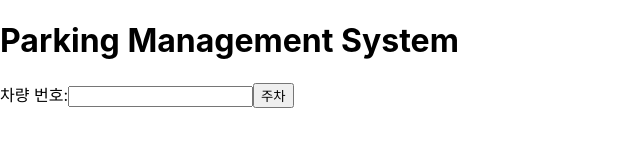
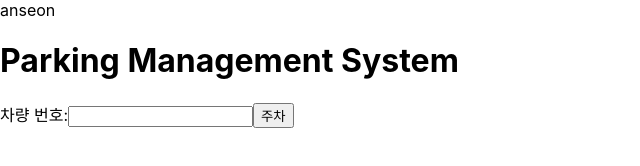
Before and after one commit to anseonjang/build2, a plain HTML site: page index.html in a window 1280 px wide. Shown: the whole page, without its empty margins (0-640 px from the left). Drawn offline with Linux system fonts and the light colour scheme.

Commit message:
Update index.html

```diff
--- a/index.html
+++ b/index.html
@@ -1 +1 @@
-<!doctype html><html lang="en"><head><meta charset="utf-8"/><link rel="icon" href="/favicon.ico"/><meta name="viewport" content="width=device-width,initial-scale=1"/><meta name="theme-color" content="#000000"/><meta name="description" content="Web site created using create-react-app"/><link rel="apple-touch-icon" href="/logo192.png"/><link rel="manifest" href="/manifest.json"/><title>React App</title><script defer="defer" src="/static/js/main.f520645c.js"></script><link href="/static/css/main.e6c13ad2.css" rel="stylesheet"></head><body><noscript>You need to enable JavaScript to run this app.</noscript><div id="root"></div></body></html>
+<!doctype html><html lang="en"><head><meta charset="utf-8"/><link rel="icon" href="/favicon.ico"/><meta name="viewport" content="width=device-width,initial-scale=1"/><meta name="theme-color" content="#000000"/><meta name="description" content="Web site created using create-react-app"/><link rel="apple-touch-icon" href="/logo192.png"/><link rel="manifest" href="/manifest.json"/><title>React App</title><script defer="defer" src="/static/js/main.f520645c.js"></script><link href="/static/css/main.e6c13ad2.css" rel="stylesheet"></head><body>anseon<noscript>You need to enable JavaScript to run this app.</noscript><div id="root"></div></body></html>
```
